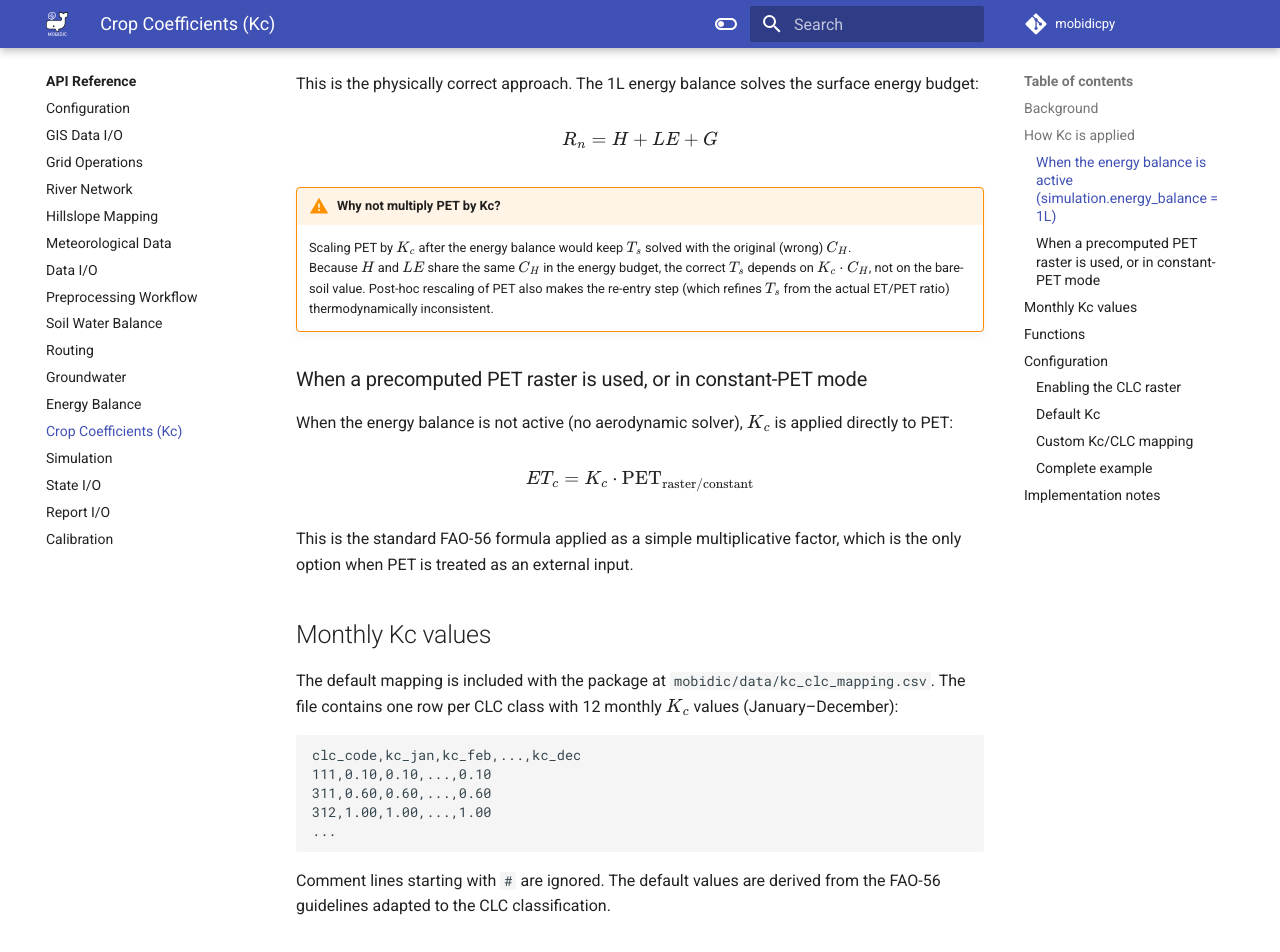
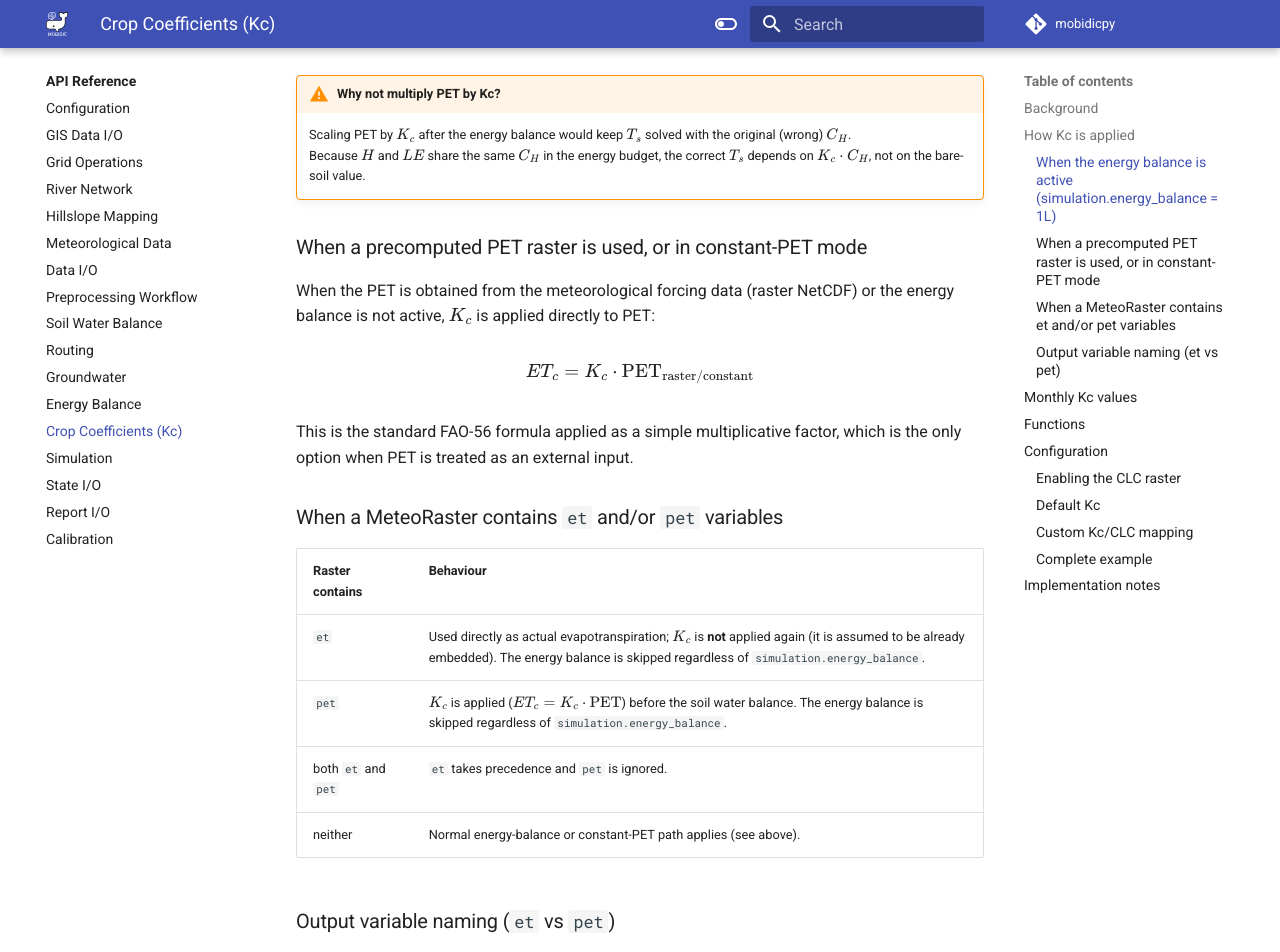
Before and after one commit to mobidichydro/MOBIDICpy, an MkDocs documentation site: the page built from docs/reference/crop_coefficients.md, in a window 1280 px wide and 1400 px high, scrolled down 1053 px. Shown: the top 952 px of the window. Built offline with MkDocs 1.6.1 and Material for MkDocs 9.7.7, drawn with Linux system fonts in a browser that asks for light colours; a script that is not in the unit is left out; comment, search, counter and statistics services are not loaded; the version menu is left out; some of the changed text lies outside the part shown.

Commit message:
Crop coefficient documentation and code cleanup

```diff
--- a/docs/reference/crop_coefficients.md
+++ b/docs/reference/crop_coefficients.md
@@ -28,21 +28,35 @@ The $K_c$ factor is **applied to the turbulent exchange coefficient** $C_H$ befo
 
 $$C_H^{\text{eff}} = K_c \cdot C_H$$
 
-This is the physically correct approach. The 1L energy balance solves the surface energy budget:
-
-$$R_n = H + LE + G$$
-
 !!! warning "Why not multiply PET by Kc?"
     Scaling PET by $K_c$ after the energy balance would keep $T_s$ solved with the original (wrong) $C_H$.
-    Because $H$ and $LE$ share the same $C_H$ in the energy budget, the correct $T_s$ depends on $K_c \cdot C_H$, not on the bare-soil value. Post-hoc rescaling of PET also makes the re-entry step (which refines $T_s$ from the actual ET/PET ratio) thermodynamically inconsistent.
+    Because $H$ and $LE$ share the same $C_H$ in the energy budget, the correct $T_s$ depends on $K_c \cdot C_H$, not on the bare-soil value.
 
 ### When a precomputed PET raster is used, or in constant-PET mode
 
-When the energy balance is not active (no aerodynamic solver), $K_c$ is applied directly to PET:
+When the PET is obtained from the meteorological forcing data (raster NetCDF) or the energy balance is not active, $K_c$ is applied directly to PET:
 
 $$ET_c = K_c \cdot \text{PET}_{\text{raster/constant}}$$
 
 This is the standard FAO-56 formula applied as a simple multiplicative factor, which is the only option when PET is treated as an external input.
+
+### When a MeteoRaster contains `et` and/or `pet` variables
+
+| Raster contains | Behaviour |
+|---|---|
+| `et` | Used directly as actual evapotranspiration; $K_c$ is **not** applied again (it is assumed to be already embedded). The energy balance is skipped regardless of `simulation.energy_balance`. |
+| `pet` | $K_c$ is applied ($ET_c = K_c \cdot \text{PET}$) before the soil water balance. The energy balance is skipped regardless of `simulation.energy_balance`. |
+| both `et` and `pet` | `et` takes precedence and `pet` is ignored. |
+| neither | Normal energy-balance or constant-PET path applies (see above). |
+
+### Output variable naming (`et` vs `pet`)
+
+The variable saved in `meteo_forcing.nc` and used as a state diagnostic changes name depending on whether $K_c$ was applied:
+
+- **`et`** — actual crop evapotranspiration ($ET_c$): saved when $K_c \ne 1$ and the energy balance is active.
+- **`pet`** — potential evapotranspiration (reference ET): saved when $K_c = 1$ (no land-cover adjustment).
+
+The state grid (`output_states.evapotranspiration`) is always saved as **`ET`** [m/s] and contains the actual ET as bounded by soil water availability (output of the soil water balance module).
 
 ## Monthly Kc values
 
```
Also changed, not shown: 1 other file.
